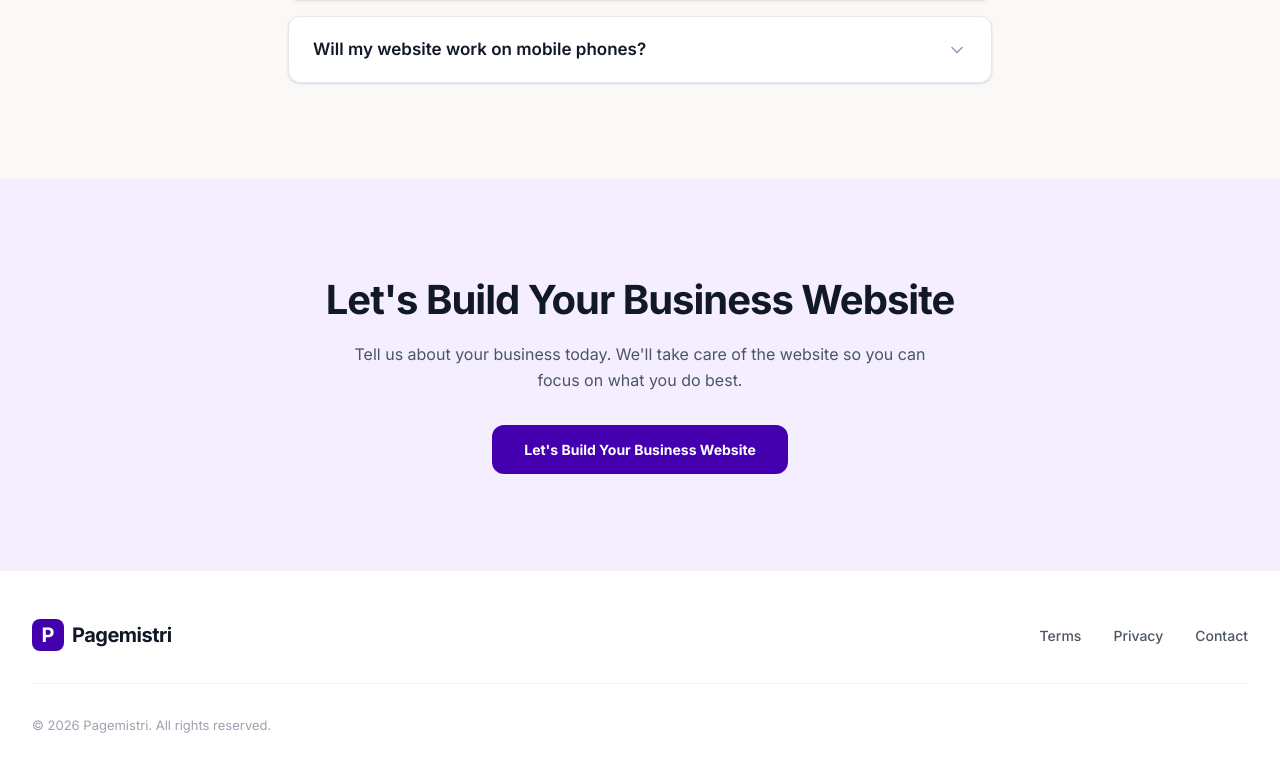
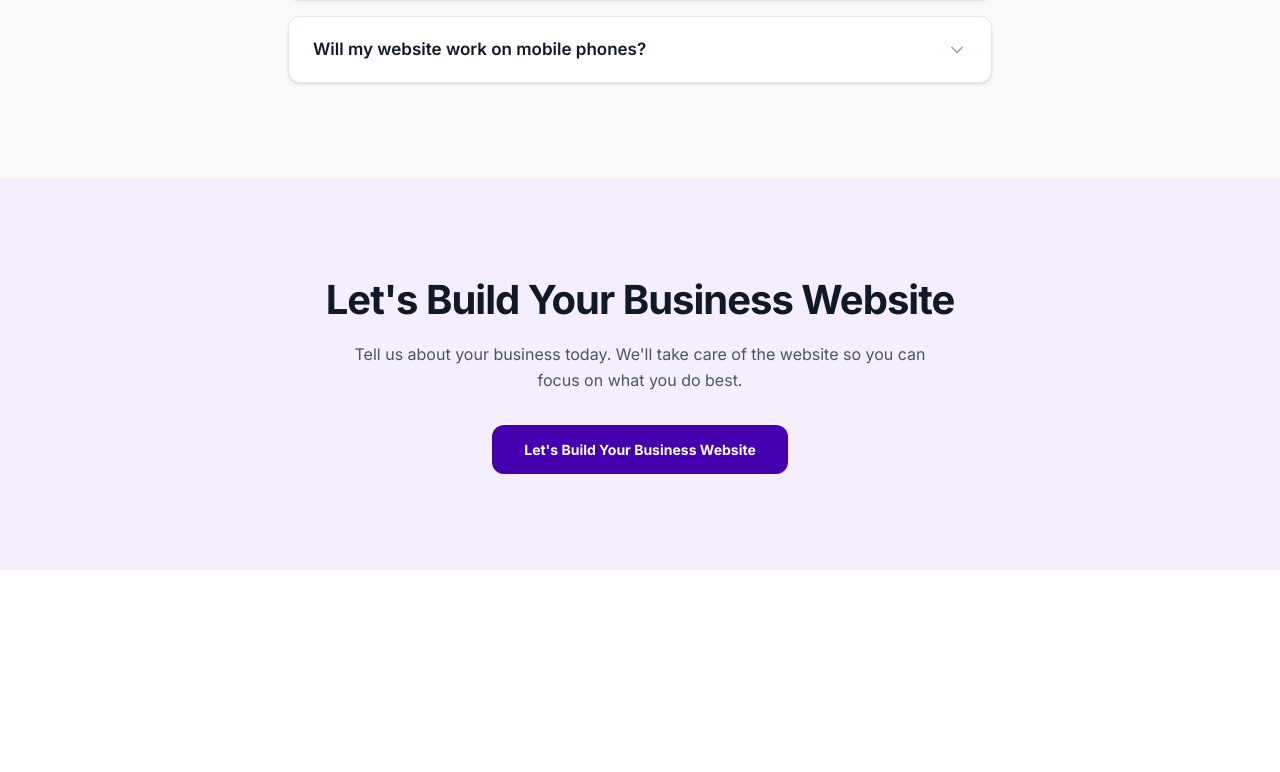
Before and after one commit to zehracodes29/landingpage, a React (Vite) app in the folder pagemistri-landing/: page / in a window 1280 px wide. Shown: the part 7009-7781 px from the top of the page. After the commit the page ends 7579 px from the top, so only its background shows below. Built offline with nearby package versions, Linux system fonts and the light colour scheme.

Commit message:
chore: remove Footer component from App layout

```diff
--- a/pagemistri-landing/src/App.jsx
+++ b/pagemistri-landing/src/App.jsx
@@ -7,7 +7,6 @@ import DomainCTA from "./components/DomainCTA/DomainCTA";
 import Pricing from "./components/Pricing/Pricing";
 import FAQ from "./components/FAQ/FAQ";
 import FinalCTA from "./components/FinalCTA/FinalCTA";
-import Footer from "./components/Footer/Footer";
 
 function App() {
   return (
@@ -21,7 +20,6 @@ function App() {
       <Pricing />
       <FAQ />
       <FinalCTA />
-      <Footer />
     </div>
   );
 }
```
